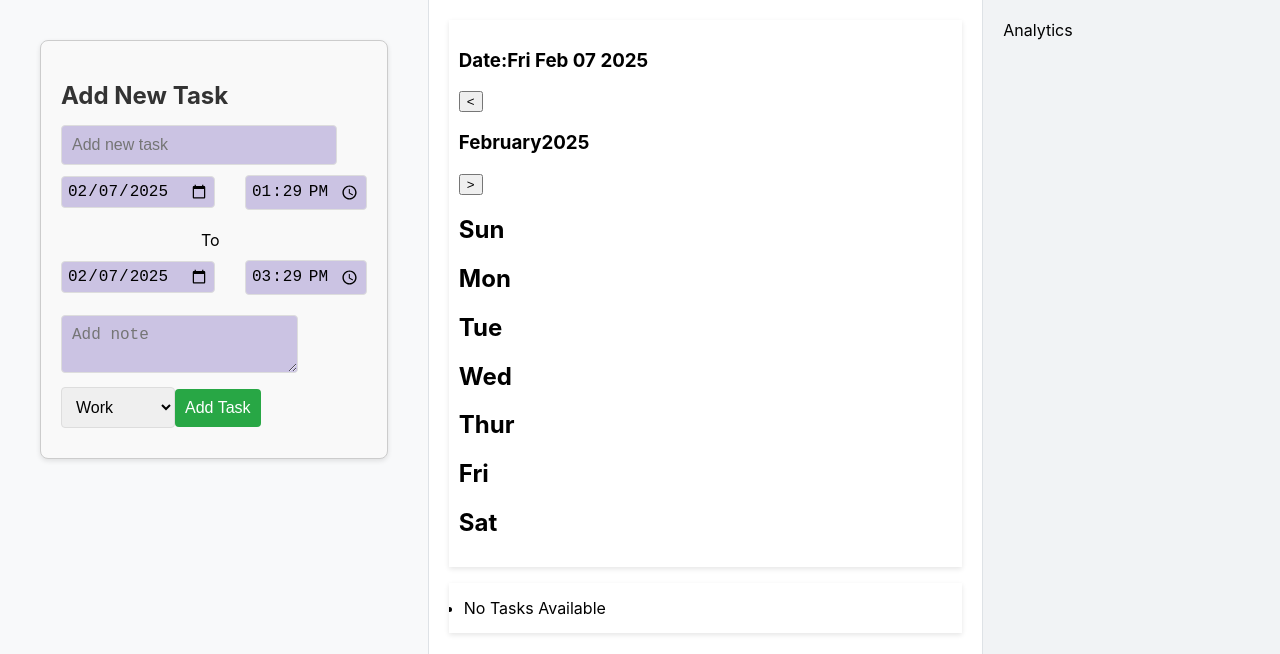
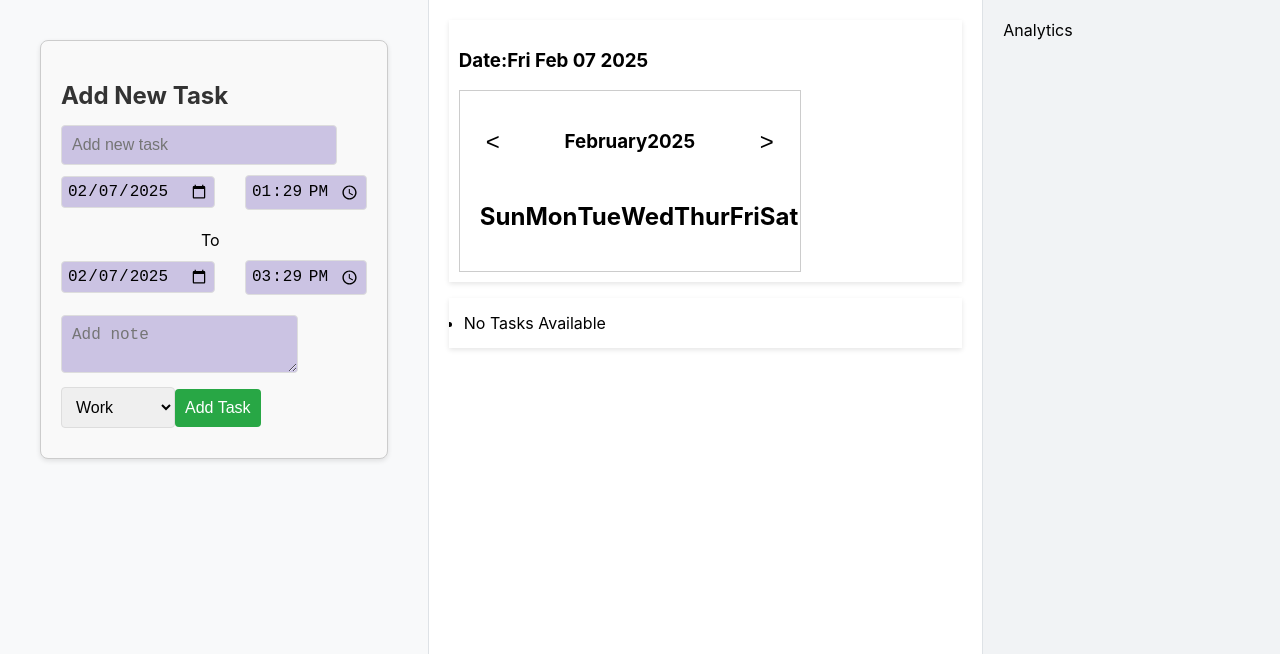
Before and after one commit to Kendi-prog/todo-habit-tracker, a React (Create React App) app: page / in a window 1280 px wide. Shown: the top 654 px of the page. Built offline with nearby package versions, Linux system fonts and the light colour scheme.

Commit message:
styling the calendar component

```diff
--- a/src/ToDo App/components/calendar/calendar.component.jsx
+++ b/src/ToDo App/components/calendar/calendar.component.jsx
@@ -1,4 +1,5 @@
 import React, {useState} from "react";
+import { Arrow, CalendarContainer, DateCell, DatesScrollContainer, DaysContainer, Header } from "./calendar.styles";
 
 const Calendar = ({ onDateSelect }) => {
     const [currentDate, setCurrentDate] = useState(new Date());
@@ -30,20 +31,20 @@ const Calendar = ({ onDateSelect }) => {
     const firstDay = getFirstDayOfMonth();
 
     return (
-        <div>
-            <div>
-                <button onClick={handlePreviousMonth}>&lt;</button>
+        <CalendarContainer>
+            <Header>
+                <Arrow onClick={handlePreviousMonth}>&lt;</Arrow>
                 <h3>{currentDate.toLocaleString('default', {month: "long"})}{year}</h3>
-                <button onClick={handleNextsMonth}>&gt;</button>
-            </div>
-            <div>
+                <Arrow onClick={handleNextsMonth}>&gt;</Arrow>
+            </Header>
+            <DaysContainer>
                 {['Sun', 'Mon', 'Tue', 'Wed', 'Thur', 'Fri', 'Sat'].map((day, index) => (
                     <h2 key={index}>{day}</h2>
                 ))}
-            </div>
-            <div>
+            </DaysContainer>
+            <DatesScrollContainer>
                 {Array.from({ length: firstDay }).map((_, index) => (
-                    <div key={index}/>
+                    <DateCell key={index}/>
                 ))}
 
                 {Array.from({ length: daysInMonth }).map((_, index) => {
@@ -52,14 +53,14 @@ const Calendar = ({ onDateSelect }) => {
                     && year === new Date().getFullYear()
 
                     return (
-                        <div key={index} isToday={isToday} onClick={() => handleDateClick(date)}>
+                        <DateCell key={index} isToday={isToday} onClick={() => handleDateClick(date)}>
                             {date}
-                        </div>
+                        </DateCell>
                     )
 
                 })}
-            </div>
-        </div>
+            </DatesScrollContainer>
+        </CalendarContainer>
     );
 }
 
--- a/src/ToDo App/components/calendar/calendar.styles.jsx
+++ b/src/ToDo App/components/calendar/calendar.styles.jsx
@@ -0,0 +1,51 @@
+import styled from 'styled-components';
+
+export const CalendarContainer = styled.div`
+    display: flex;
+    flex-direction: column;
+    align-items: center;
+    border: 1px solid #ccc;
+    padding: 20px;
+    width: 300px;
+    overflow: hidden;
+`;
+
+export const Header = styled.div`
+    display: flex;
+    justify-content: space-between;
+    width: 100%;
+    margin-bottom: 10px;
+`;
+
+export const Arrow = styled.button`
+    background: none;
+    border: none;
+    cursor: pointer;
+    font-size: 24px;
+`;
+
+export const DaysContainer = styled.div`
+    display: flex;
+    justify-content: space-between;
+    width: 100%;
+`;
+
+export const Day = styled.div`
+    font-weight: bold;
+    width: 14.28%; /* 100% / 7 days */
+    text-align: center;
+`;
+
+export const DatesScrollContainer = styled.div`
+    display: flex;
+    overflow-x: auto; /* Enable horizontal scrolling */
+    width: 100%;
+`;
+
+export const DateCell = styled.div`
+    padding: 10px;
+    border: 1px solid #eee;
+    min-width: 40px; /* Set a minimum width for date cells */
+    text-align: center;
+    opacity: ${({ isToday }) => (isToday ? 1 : 0.5)};
+`;
```
